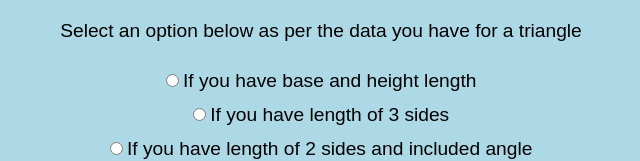
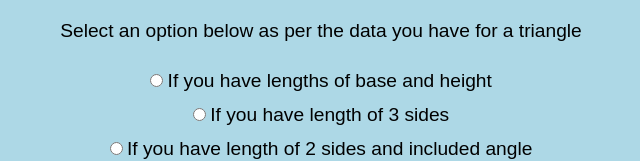
Before and after one commit to niharika-kesarwani/fun-with-triangles, a plain HTML site: page area-game.html in a window 1280 px wide. Shown: the part 253-414 px from the top of the page, without its empty margins (319-959 px from the left). Drawn offline with Linux system fonts and the light colour scheme; a web font is replaced by a local one.

Commit message:
minor change

```diff
--- a/area-game.html
+++ b/area-game.html
@@ -17,7 +17,7 @@
 
     <div class="section">
         <input class="section text" type="radio" name="area-options" value="0">
-        <label class="section text" for="opt1">If you have base and height length</label><br>
+        <label class="section text" for="opt1">If you have lengths of base and height</label><br>
         <input class="section text" type="radio" name="area-options" value="1">
         <label class="section text" for="opt2"> If you have length of 3 sides</label><br>
         <input class="section text" type="radio" name="area-options" value="2">
```
